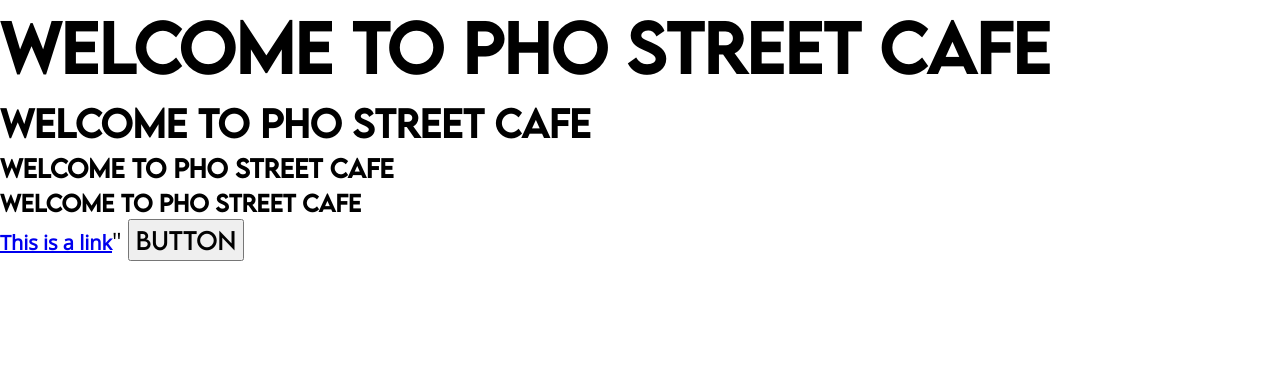
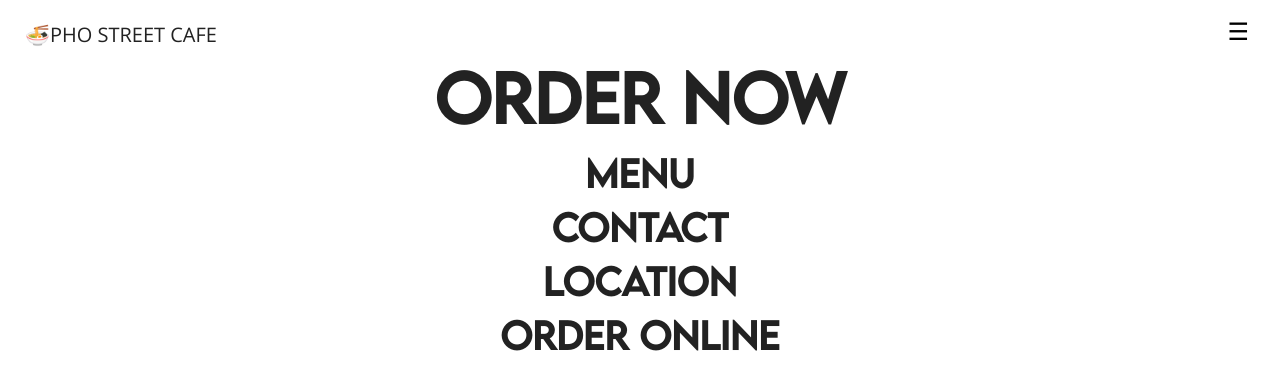
Before and after one commit to jamgar/phostreetcafe, an Astro site: page / in a window 1280 px wide. Built offline with nearby package versions, Linux system fonts and the light colour scheme; Astro itself is replaced by a stand-in of ours.

Commit message:
add navigation

```diff
--- a/astro.config.mjs
+++ b/astro.config.mjs
@@ -1,4 +1,6 @@
 import { defineConfig } from 'astro/config';
 
 // https://astro.build/config
-export default defineConfig({});
+export default defineConfig({
+  integrations: []
+});
--- a/package.json
+++ b/package.json
@@ -12,6 +12,8 @@
   "dependencies": {
     "@fontsource/open-sans": "^5.0.11",
     "astro": "^3.0.7",
-    "normalize.css": "^8.0.1"
+    "astro-icon": "^0.8.1",
+    "normalize.css": "^8.0.1",
+    "tailwindcss": "^3.0.24"
   }
 }
--- /dev/null
+++ b/src/components/Navigation.astro
@@ -0,0 +1,72 @@
+<div id="sidenav" class="side-navigation">
+  <button id="closebtn">&#9776;</button>
+  <a href="#menu">Menu</a>
+  <a href="#contact">Contact</a>
+  <a href="#location">Location</a>
+  <a href="#order">Order Online</a>
+</div>
+<div class="menu">
+  <p>🍜</p>
+  <p>PHO STREET CAFE</p>
+  <button id="openbtn">&#9776;</button>
+</div>
+
+<script>
+  document.querySelector("#openbtn").addEventListener("click", () => {
+    document.getElementById("sidenav").style.width = "300px";
+  });
+  document.querySelector("#sidenav").addEventListener("click", () => {
+    document.getElementById("sidenav").style.width = "0";
+  });
+</script>
+
+<style>
+  .menu {
+    display: flex;
+    align-items: flex-end;
+    height: 50px;
+    padding-left: 25px;
+  }
+  .menu p {
+    font-size: 20px;
+  }
+  .side-navigation {
+    height: 100%;
+    width: 0;
+    position: fixed;
+    z-index: 1;
+    top: 0;
+    right: 0;
+    background-color: var(--base-dark);
+    overflow-x: hidden;
+    transition: 0.3s;
+    padding-top: 100px;
+  }
+  .side-navigation a {
+    padding: 20px 10px;
+    text-decoration: none;
+    color: white;
+    display: block;
+    transition: 0.3s;
+    text-align: right;
+    text-transform: uppercase;
+  }
+  .side-navigation a:hover {
+    color: var(--base-light);
+  }
+  #openbtn,
+  #closebtn {
+    position: absolute;
+    top: 0;
+    right: 25px;
+    font-size: 24px;
+    background-color: transparent;
+    border: none;
+    cursor: pointer;
+    padding-top: 12px;
+  }
+  #closebtn {
+    margin-left: 50px;
+    color: var(--base-light);
+  }
+</style>
--- a/src/pages/index.astro
+++ b/src/pages/index.astro
@@ -1,19 +1,35 @@
 ---
+import { Icon } from "astro-icon";
 import Layout from "../layouts/Layout.astro";
+import Navigation from "../components/Navigation.astro";
 ---
 
 <Layout title="Pho Street Cafe">
+  <Navigation />
   <main>
-    <h1>Welcome to <span class="text-gradient">Pho Street Cafe</span></h1>
-    <h2>Welcome to <span class="text-gradient">Pho Street Cafe</span></h2>
-    <h3>Welcome to <span class="text-gradient">Pho Street Cafe</span></h3>
-    <h4>Welcome to <span class="text-gradient">Pho Street Cafe</span></h4>
-    <a href="#">This is a link</a>"
-    <button>Button</button>
+    <section id="hero">
+      <h1 class="tx-center">ORDER NOW</h1>
+    </section>
+    <section id="menu">
+      <h2 class="tx-center">MENU</h2>
+    </section>
+    <section id="contact">
+      <h2 class="tx-center">CONTACT</h2>
+    </section>
+    <section id="location">
+      <h2 class="tx-center">LOCATION</h2>
+    </section>
+    <section id="order">
+      <h2 class="tx-center">ORDER ONLINE</h2>
+    </section>
   </main>
 </Layout>
 
 <style>
+  [astro-icon] {
+    width: 24px;
+    height: 24px;
+  }
   /* main {
     margin: auto;
     padding: 1rem;
--- a/src/styles/global.css
+++ b/src/styles/global.css
@@ -1,21 +1,16 @@
+@import './utilities.css';
+@import './navigation.css';
+
+/* Fonts */
 @import '@fontsource/open-sans';
-/* @import 'normalize.css'; */
 
 @font-face {
   font-family: "LemonMilk";
   src: url("/fonts/lemon_milk/LEMONMILK-Regular.otf");
 }
+
+
 :root {
-  /* --accent: 136, 58, 234;
-  --accent-light: 224, 204, 250;
-    --accent-dark: 49, 10, 101;
-    --accent-gradient: linear-gradient(
-      45deg,
-      rgb(var(--accent)),
-      rgb(var(--accent-light)) 30%,
-      white 60%
-    ); */
-
   --base-dark: #222222;
   --base-light: #FAFBFB;
 }
@@ -30,6 +25,7 @@
 body {
   line-height: 1.5;
   -webkit-font-smoothing: antialiased;
+  color: var(--base-dark);
 }
 img, picture, video, canvas, svg {
   display: block;
--- /dev/null
+++ b/src/styles/utilities.css
@@ -0,0 +1,3 @@
+.tx-center {
+  text-align: center;
+}
```
Also changed, not shown: src/icons/call.svg (added), src/icons/chevron_expand.svg (added), src/icons/location_on.svg (added), src/icons/mail.svg (added), src/icons/menu.svg (added), src/styles/navigation.css (added), 1 other file.
